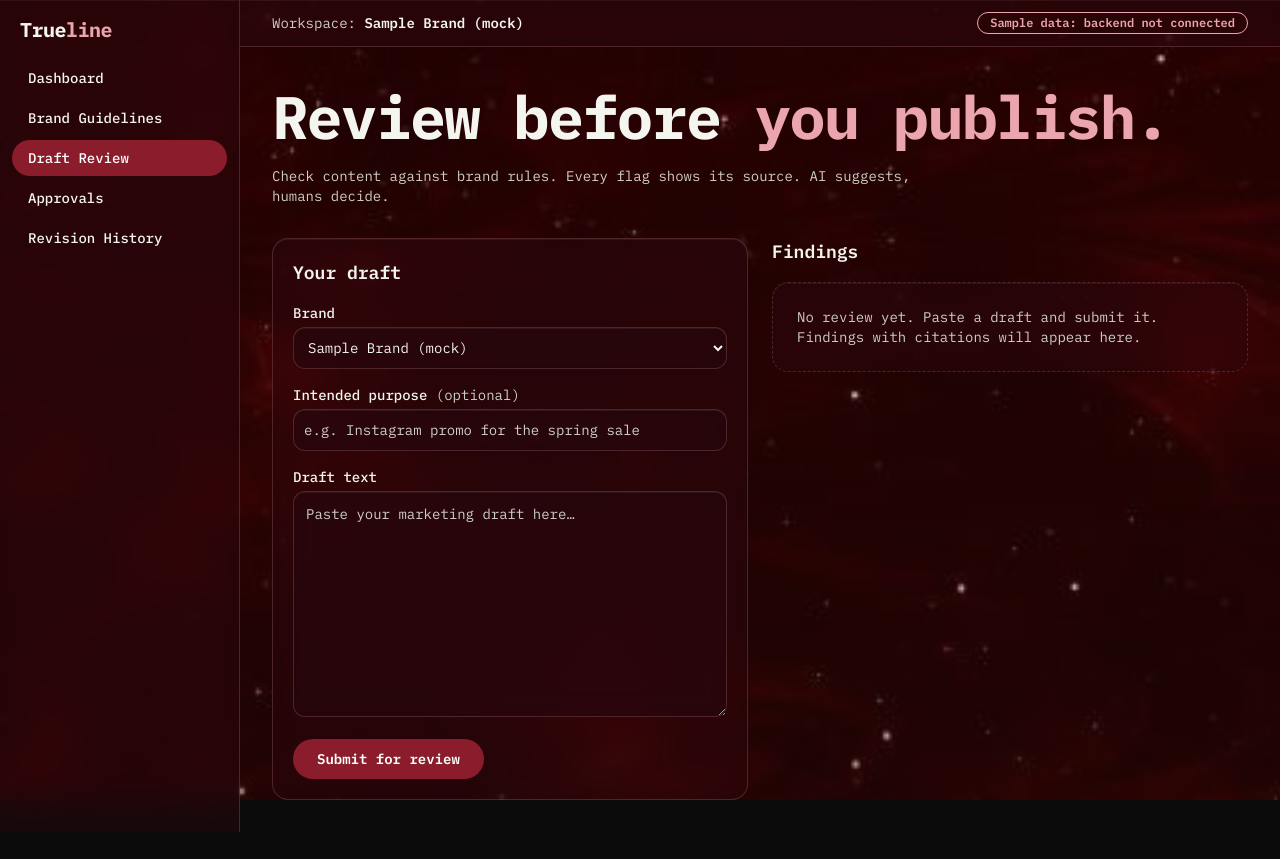
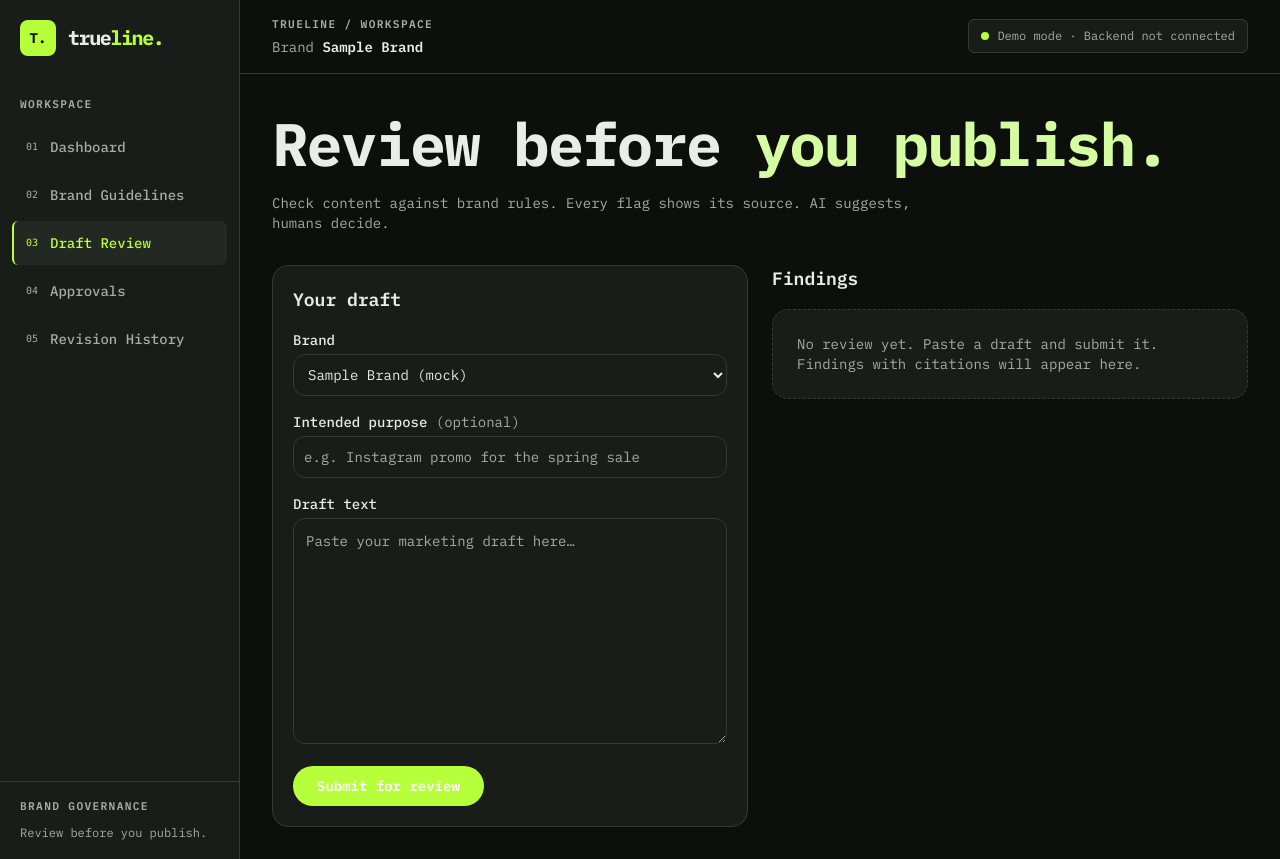
Before and after one commit to Mayank1173/trueline-brand-governance, a Next.js app in the folder frontend/: page /review in a window 1280 px wide. Before the commit the page ends 832 px from the top, so only its background shows below. Built offline with nearby package versions, Linux system fonts and the light colour scheme.

Commit message:
Switch theme

```diff
--- a/frontend/src/app/globals.css
+++ b/frontend/src/app/globals.css
@@ -1,47 +1,222 @@
+
 @import "tailwindcss";
+
+:root {
+  color-scheme: dark;
+
+  /* Signal Lime: dark, technical, editorial */
+  --bg: #0d0f0d;
+  --surface: #191d19;
+  --surface-2: #232823;
+  --line: #343a30;
+
+  --ink: #e8ede5;
+  --muted: #a6ada0;
+
+  --accent: #b8ff3b;
+  --accent-hover: #c9ff70;
+  --accent-soft: #d5fca0;
+
+  --focus: #b8ff3b;
+
+  --bg-overlay: linear-gradient(
+    rgba(13, 15, 13, 0.96),
+    rgba(13, 15, 13, 0.98)
+  );
+
+  --bg-filter: none;
+}
+
+:root[data-theme="light"] {
+  color-scheme: light;
+
+  --bg: #f5f7f1;
+  --surface: #ffffff;
+  --surface-2: #e9eee4;
+  --line: #d4dccd;
+
+  --ink: #182016;
+  --muted: #525e4d;
+
+  /* Darker green for readable text on light backgrounds */
+  --accent: #365d0b;
+  --accent-hover: #294908;
+  --accent-soft: #365d0b;
+
+  --focus: #365d0b;
+
+  --bg-overlay: linear-gradient(
+    rgba(245, 247, 241, 0.97),
+    rgba(245, 247, 241, 0.99)
+  );
+
+  --bg-filter: none;
+}
 
 @theme inline {
   --font-sans: var(--font-plex), ui-monospace, SFMono-Regular, Menlo, Consolas, monospace;
 
-  --color-bg: #0b0b0b;
-  --color-surface: rgba(38, 8, 14, 0.55);
-  --color-surface-2: rgba(80, 20, 30, 0.45);
-  --color-line: rgba(235, 165, 175, 0.2);
-  --color-ink: #f5f5ef;
-  --color-muted: #cfcfc6;
-  --color-cream: #fffff5;
-  --color-maroon: #8a1c2b;
-  --color-maroon-hover: #a32436;
-  --color-maroon-soft: #eba5af;
+  --color-bg: var(--bg);
+  --color-surface: var(--surface);
+  --color-surface-2: var(--surface-2);
+  --color-line: var(--line);
+  --color-ink: var(--ink);
+  --color-muted: var(--muted);
+  --color-cream: var(--ink);
+
+  --color-maroon: var(--accent);
+  --color-maroon-hover: var(--accent-hover);
+  --color-maroon-soft: var(--accent-soft);
+
+  /* Additional semantic colors for review findings */
+  --color-signal: var(--accent);
+  --color-signal-hover: var(--accent-hover);
+  --color-alert: #ff665c;
+  --color-warning: #f2bd54;
+  --color-success: #67d49a;
 }
 
 @layer base {
+  * {
+    border-color: var(--line);
+  }
+
+  html {
+    min-height: 100%;
+    background: var(--bg);
+  }
+
   body {
+    min-height: 100vh;
     @apply bg-bg text-ink font-sans;
+    background-color: var(--bg);
   }
+
   body::before {
-    content: "";
-    position: fixed;
-    inset: 0;
-    z-index: -1;
-    pointer-events: none;
-    background-image:
-      linear-gradient(rgba(11, 11, 11, 0.1), rgba(11, 11, 11, 0.3)),
-      url("/images/bg-stars.jpg");
-    background-size: cover;
-    background-position: center;
-    background-repeat: no-repeat;
+    content: none;
   }
+
+  ::selection {
+    color: #0d0f0d;
+    background: #b8ff3b;
+  }
+
   :focus-visible {
-    outline: 2px solid #fffff5;
-    outline-offset: 2px;
+    outline: 2px solid var(--focus);
+    outline-offset: 3px;
+  }
+
+  a {
+    text-underline-offset: 3px;
+  }
+
+  button,
+  input,
+  textarea,
+  select {
+    font: inherit;
+  }
+
+  button:not(:disabled) {
+    cursor: pointer;
+  }
+
+  button:disabled {
+    cursor: not-allowed;
+    opacity: 0.55;
   }
 }
 
 @layer components {
+  /* Solid surfaces: cleaner and easier to read than glassmorphism */
   .bg-surface {
-    -webkit-backdrop-filter: blur(14px) saturate(140%);
-    backdrop-filter: blur(14px) saturate(140%);
-    box-shadow: inset 0 1px 0 rgba(255, 255, 255, 0.06);
+    background-color: var(--surface);
+    box-shadow: none;
+    -webkit-backdrop-filter: none;
+    backdrop-filter: none;
+  }
+
+  /* Primary action */
+  .btn-primary {
+    display: inline-flex;
+    align-items: center;
+    justify-content: center;
+    gap: 0.5rem;
+    border: 1px solid var(--accent);
+    border-radius: 0.65rem;
+    background: var(--accent);
+    padding: 0.7rem 1rem;
+    color: #0d0f0d;
+    font-size: 0.875rem;
+    font-weight: 700;
+    transition:
+      background-color 150ms ease,
+      border-color 150ms ease,
+      transform 150ms ease;
+  }
+
+  .btn-primary:hover {
+    background: var(--accent-hover);
+    border-color: var(--accent-hover);
+  }
+
+  .btn-primary:active {
+    transform: translateY(1px);
+  }
+
+  /* Secondary action */
+  .btn-secondary {
+    display: inline-flex;
+    align-items: center;
+    justify-content: center;
+    gap: 0.5rem;
+    border: 1px solid var(--line);
+    border-radius: 0.65rem;
+    background: var(--surface);
+    padding: 0.7rem 1rem;
+    color: var(--ink);
+    font-size: 0.875rem;
+    font-weight: 600;
+    transition: background-color 150ms ease, border-color 150ms ease;
+  }
+
+  .btn-secondary:hover {
+    background: var(--surface-2);
+    border-color: var(--muted);
+  }
+
+  /* Small uppercase editorial labels */
+  .eyebrow {
+    color: var(--muted);
+    font-size: 0.7rem;
+    font-weight: 600;
+    letter-spacing: 0.12em;
+    line-height: 1.5;
+    text-transform: uppercase;
+  }
+
+  /* Restrained panel style */
+  .panel {
+    border: 1px solid var(--line);
+    border-radius: 0.85rem;
+    background: var(--surface);
+  }
+
+  /* Clear keyboard focus on interactive elements */
+  .btn-primary:focus-visible,
+  .btn-secondary:focus-visible {
+    outline: 2px solid var(--focus);
+    outline-offset: 3px;
   }
 }
+
+@media (prefers-reduced-motion: reduce) {
+  *,
+  *::before,
+  *::after {
+    scroll-behavior: auto !important;
+    animation-duration: 0.01ms !important;
+    animation-iteration-count: 1 !important;
+    transition-duration: 0.01ms !important;
+  }
+}
--- a/frontend/src/app/layout.tsx
+++ b/frontend/src/app/layout.tsx
@@ -15,9 +15,14 @@ export const metadata: Metadata = {
   description: "Explainable brand governance before you publish.",
 };
 
+const themeInit = `try{var t=localStorage.getItem("theme");if(t==="light"||t==="dark"){document.documentElement.dataset.theme=t}}catch(e){}`;
+
 export default function RootLayout({ children }: { children: React.ReactNode }) {
   return (
-    <html lang="en">
+    <html lang="en" suppressHydrationWarning>
+      <head>
+        <script dangerouslySetInnerHTML={{ __html: themeInit }} />
+      </head>
       <body className={`${plex.variable} antialiased`}>
         <div className="flex min-h-screen flex-col md:flex-row">
           <AppSidebar />
--- a/frontend/src/components/AppHeader.tsx
+++ b/frontend/src/components/AppHeader.tsx
@@ -1,12 +1,29 @@
+
 export default function AppHeader() {
   return (
-    <header className="flex flex-wrap items-center justify-between gap-2 border-b border-line bg-surface px-4 py-3 md:px-8">
-      <p className="text-sm text-muted">
-        Workspace: <span className="font-semibold text-ink">Sample Brand (mock)</span>
-      </p>
-      <span className="rounded-full border border-maroon-soft px-3 py-0.5 text-xs font-semibold text-maroon-soft">
-        Sample data: backend not connected
-      </span>
+    <header className="flex flex-wrap items-center justify-between gap-3 border-b border-line bg-bg px-4 py-4 md:px-8">
+      <div className="min-w-0">
+        <p className="eyebrow">Trueline / Workspace</p>
+
+        <p className="mt-1 text-sm text-muted">
+          Brand{" "}
+          <span className="font-semibold text-ink">
+            Sample Brand
+          </span>
+        </p>
+      </div>
+
+      <div
+        role="status"
+        className="inline-flex items-center gap-2 rounded-md border border-line bg-surface px-3 py-2 text-xs text-muted"
+      >
+        <span
+          aria-hidden="true"
+          className="h-2 w-2 rounded-full bg-maroon"
+        />
+
+        <span>Demo mode · Backend not connected</span>
+      </div>
     </header>
   );
 }
--- a/frontend/src/components/AppSidebar.tsx
+++ b/frontend/src/components/AppSidebar.tsx
@@ -1,40 +1,81 @@
+
 "use client";
+
 import Link from "next/link";
 import { usePathname } from "next/navigation";
 
 const NAV = [
-  { href: "/dashboard", label: "Dashboard" },
-  { href: "/guidelines", label: "Brand Guidelines" },
-  { href: "/review", label: "Draft Review" },
-  { href: "/approvals", label: "Approvals" },
-  { href: "/history", label: "Revision History" },
+  { href: "/dashboard", label: "Dashboard", number: "01" },
+  { href: "/guidelines", label: "Brand Guidelines", number: "02" },
+  { href: "/review", label: "Draft Review", number: "03" },
+  { href: "/approvals", label: "Approvals", number: "04" },
+  { href: "/history", label: "Revision History", number: "05" },
 ];
 
 export default function AppSidebar() {
   const path = usePathname();
+
   return (
-    <nav aria-label="Main" className="border-b border-line bg-surface md:w-60 md:border-b-0 md:border-r">
-      <div className="px-5 py-4 text-xl font-bold tracking-tight text-ink">
-        True<span className="text-maroon-soft">line</span>
+    <nav
+      aria-label="Main"
+      className="flex shrink-0 flex-col border-b border-line bg-surface md:min-h-screen md:w-60 md:border-b-0 md:border-r"
+    >
+      <Link
+        href="/dashboard"
+        className="flex items-center gap-3 px-5 py-5 no-underline"
+        aria-label="Trueline home"
+      >
+        <span className="flex h-9 w-9 items-center justify-center rounded-lg bg-maroon text-sm font-bold text-[#0d0f0d]">
+          T.
+        </span>
+
+        <span className="text-xl font-bold tracking-[-0.07em] text-ink">
+          true<span className="text-maroon">line</span>
+          <span className="text-maroon">.</span>
+        </span>
+      </Link>
+
+      <div className="hidden px-5 pb-3 pt-5 md:block">
+        <p className="eyebrow">Workspace</p>
       </div>
-      <ul className="flex gap-1 overflow-x-auto px-3 pb-3 md:flex-col md:overflow-visible">
+
+      <ul className="flex gap-1 overflow-x-auto px-3 pb-3 md:flex-1 md:flex-col md:overflow-visible">
         {NAV.map((item) => {
-          const active = path === item.href;
+          const active =
+            path === item.href || path.startsWith(`${item.href}/`);
+
           return (
-            <li key={item.href}>
+            <li key={item.href} className="shrink-0">
               <Link
                 href={item.href}
                 aria-current={active ? "page" : undefined}
-                className={`block whitespace-nowrap rounded-full px-4 py-2 text-sm font-medium ${
-                  active ? "bg-maroon text-white" : "text-ink hover:bg-surface-2"
+                className={`flex items-center gap-3 rounded-md border-l-2 px-3 py-3 text-sm font-medium no-underline transition-colors ${
+                  active
+                    ? "border-maroon bg-surface-2 text-maroon"
+                    : "border-transparent text-muted hover:bg-surface-2 hover:text-ink"
                 }`}
               >
-                {item.label}
+                <span
+                  className={`font-mono text-[10px] ${
+                    active ? "text-maroon" : "text-muted"
+                  }`}
+                >
+                  {item.number}
+                </span>
+
+                <span>{item.label}</span>
               </Link>
             </li>
           );
         })}
       </ul>
+
+      <div className="hidden border-t border-line px-5 py-4 md:block">
+        <p className="eyebrow">Brand governance</p>
+        <p className="mt-2 text-xs leading-5 text-muted">
+          Review before you publish.
+        </p>
+      </div>
     </nav>
   );
 }
--- a/frontend/src/lib/reviewService.ts
+++ b/frontend/src/lib/reviewService.ts
@@ -1,29 +1,85 @@
+
 import type { ReviewRequest, ReviewResponse } from "./types";
 import { MOCK_BRANDS, mockSubmitReview } from "./mock/mockReviewService";
 
 const USE_MOCK = process.env.NEXT_PUBLIC_USE_MOCK !== "false";
 
-export const brands = MOCK_BRANDS; // TODO: replace with GET /api/brands once agreed
+export const brands = MOCK_BRANDS; // Replace when the brands API is available.
 
-export async function submitReview(req: ReviewRequest): Promise<ReviewResponse> {
-  if (USE_MOCK) return mockSubmitReview(req);
+export async function submitReview(
+  req: ReviewRequest
+): Promise<ReviewResponse> {
+  // Keep using sample data during frontend development.
+  if (USE_MOCK) {
+    return mockSubmitReview(req);
+  }
+
+  const apiUrl = process.env.NEXT_PUBLIC_API_URL?.replace(/\/+$/, "");
+
+  if (!apiUrl) {
+    throw new Error(
+      "The API URL is missing. Check NEXT_PUBLIC_API_URL in .env.local."
+    );
+  }
 
   let res: Response;
+
   try {
-    res = await fetch(`${process.env.NEXT_PUBLIC_API_URL}/api/review`, {
+    res = await fetch(`${apiUrl}/api/review`, {
       method: "POST",
-      headers: { "Content-Type": "application/json" },
+      headers: {
+        "Content-Type": "application/json",
+      },
       body: JSON.stringify(req),
     });
   } catch {
-    throw new Error("Couldn't reach the review service. Check your connection and try again.");
+    throw new Error(
+      "Couldn't reach the review service. Check that the backend is running and try again."
+    );
   }
+
   if (!res.ok) {
-    throw new Error(`The review service returned an error (${res.status}). Try again shortly.`);
+    let message = `The review service returned an error (${res.status}).`;
+
+    try {
+      const errorData = await res.json();
+
+      if (typeof errorData.detail === "string") {
+        message = errorData.detail;
+      } else if (typeof errorData.message === "string") {
+        message = errorData.message;
+      }
+    } catch {
+      // Keep the default message if the error response is not JSON.
+    }
+
+    throw new Error(message);
   }
-  const data = await res.json();
-  if (!data || !Array.isArray(data.findings)) {
-    throw new Error("The review service sent an unexpected response. Tell the backend team.");
+
+  let data: unknown;
+
+  try {
+    data = await res.json();
+  } catch {
+    throw new Error("The review service returned invalid JSON.");
   }
+
+  if (
+    typeof data !== "object" ||
+    data === null ||
+    !("review_id" in data) ||
+    typeof data.review_id !== "string" ||
+    !("status" in data) ||
+    !["approved", "changes_requested", "needs_human_review"].includes(
+      data.status as string
+    ) ||
+    !("findings" in data) ||
+    !Array.isArray(data.findings)
+  ) {
+    throw new Error(
+      "The review service returned an unexpected response. Check the backend contract."
+    );
+  }
+
   return data as ReviewResponse;
 }
```
Also changed, not shown: frontend/src/components/ThemeToggle.tsx (added, +37 -0 lines).
